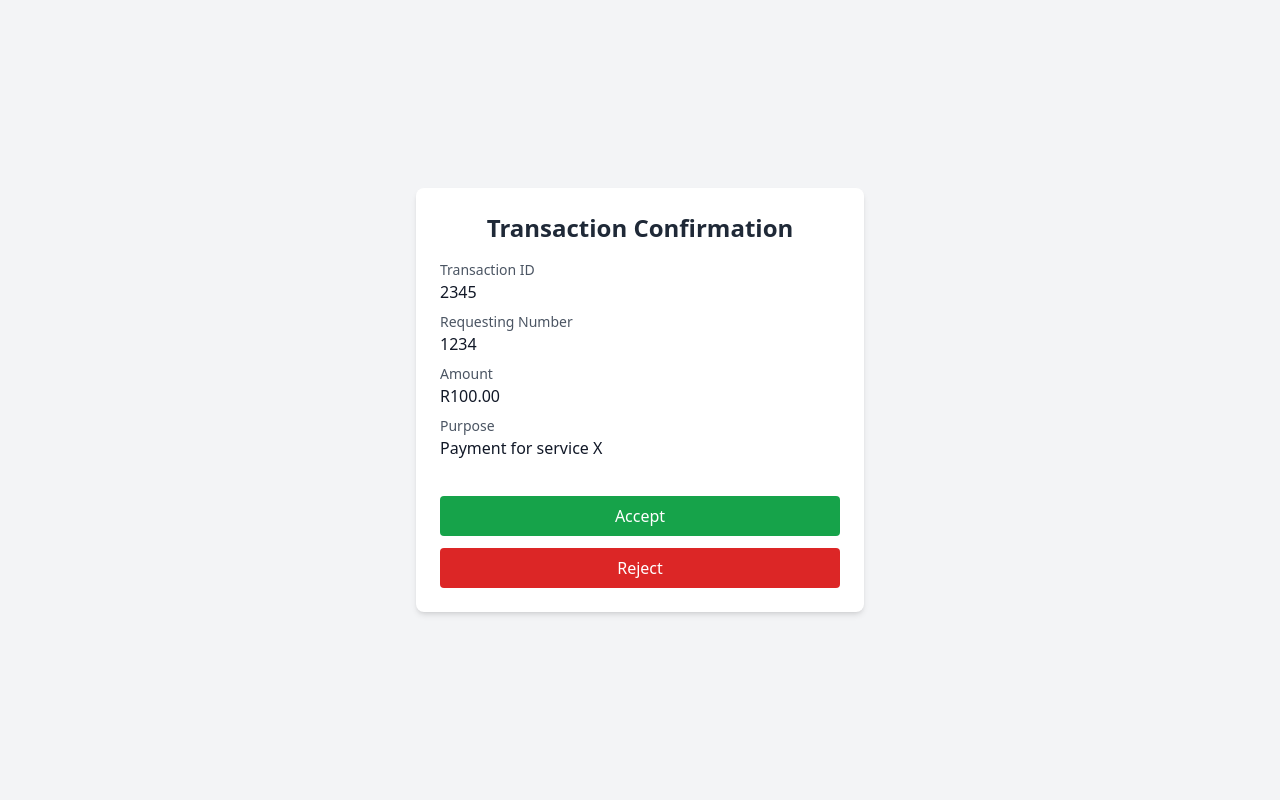
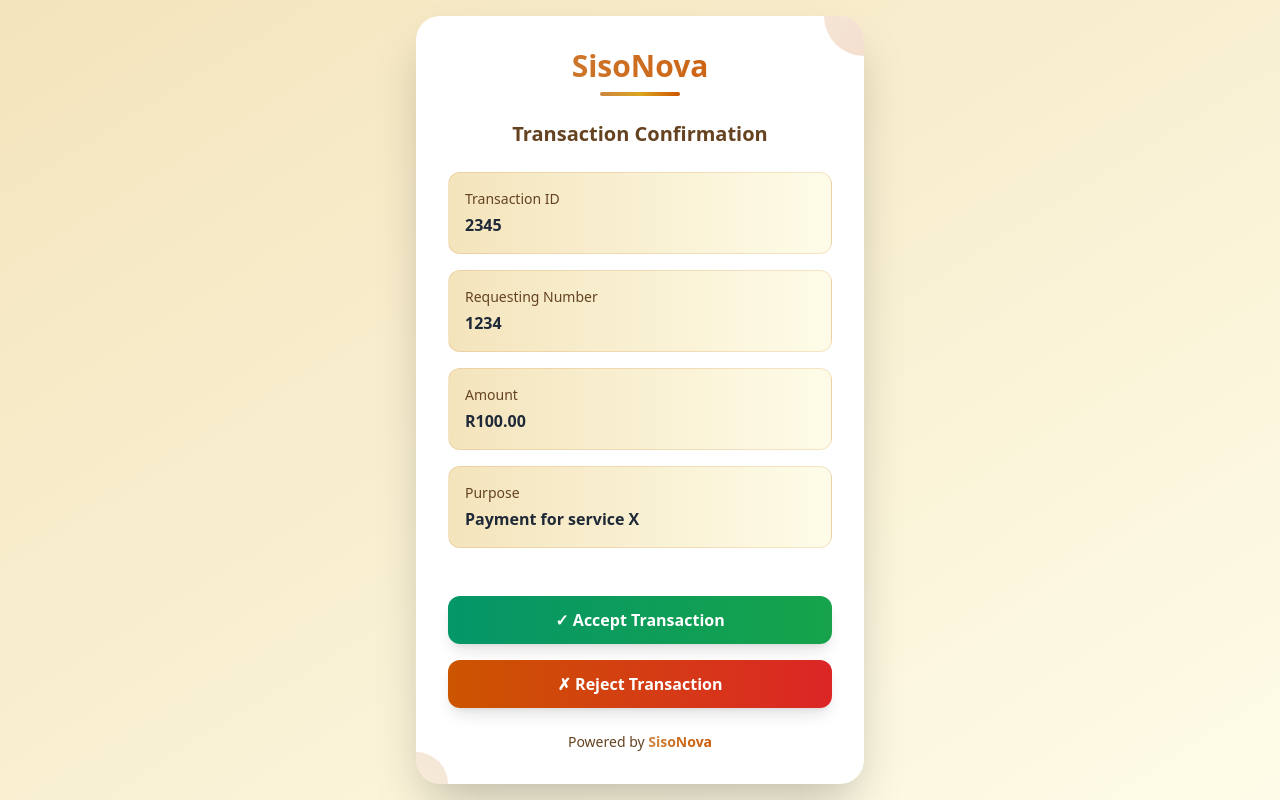
Before and after one commit to Jason-Joannou/SisoNova, a FastAPI app: page /api/v1/transactions/process_transaction in a window 1280 px wide. Run offline with FastAPI, Linux system fonts and the light colour scheme; some libraries are stand-ins or nearby versions.

Commit message:
New styling

```diff
--- a/poc-pivot/app/templates/process-transaction-template.html
+++ b/poc-pivot/app/templates/process-transaction-template.html
@@ -2,44 +2,67 @@
 <html lang="en">
   <head>
     <meta charset="UTF-8" />
-    <title>Transaction Confirmation</title>
+    <title>Transaction Confirmation - SisoNova</title>
     <meta name="viewport" content="width=device-width, initial-scale=1.0" />
     <script src="https://cdn.tailwindcss.com"></script>
+    <script>
+      tailwind.config = {
+        theme: {
+          extend: {
+            colors: {
+              'terracotta': '#CD853F',
+              'burnt-orange': '#CC5500',
+              'warm-yellow': '#DAA520',
+              'deep-brown': '#654321',
+              'sand': '#F4E4BC'
+            }
+          }
+        }
+      }
+    </script>
   </head>
-  <body class="bg-gray-100 flex items-center justify-center min-h-screen">
-    <div class="bg-white shadow-md rounded-lg p-6 max-w-md w-full">
-      <h2 class="text-2xl font-bold text-gray-800 mb-4 text-center">
+  <body class="bg-gradient-to-br from-sand to-yellow-50 flex items-center justify-center min-h-screen p-4">
+    <div class="bg-white shadow-2xl rounded-3xl p-8 max-w-md w-full relative overflow-hidden">
+      <!-- Decorative elements -->
+      <div class="absolute top-0 right-0 w-20 h-20 bg-gradient-to-br from-terracotta to-burnt-orange rounded-full -translate-y-10 translate-x-10 opacity-20"></div>
+      <div class="absolute bottom-0 left-0 w-16 h-16 bg-gradient-to-tr from-warm-yellow to-terracotta rounded-full translate-y-8 -translate-x-8 opacity-20"></div>
+
+      <!-- SisoNova Branding -->
+      <div class="text-center mb-6 relative z-10">
+        <h1 class="text-3xl font-bold bg-gradient-to-r from-terracotta to-burnt-orange bg-clip-text text-transparent mb-2">SisoNova</h1>
+        <div class="w-20 h-1 bg-gradient-to-r from-terracotta via-warm-yellow to-burnt-orange mx-auto rounded-full"></div>
+      </div>
+
+      <h2 class="text-xl font-semibold text-deep-brown mb-6 text-center">
         Transaction Confirmation
       </h2>
 
-      <div class="space-y-2">
-        <div>
-          <p class="text-gray-600 text-sm">Transaction ID</p>
-          <p class="font-medium text-gray-900">{{ transaction.id }}</p>
+      <div class="space-y-4">
+        <div class="bg-gradient-to-r from-sand to-yellow-50 p-4 rounded-xl border border-terracotta/20">
+          <p class="text-deep-brown text-sm font-medium mb-1">Transaction ID</p>
+          <p class="font-bold text-gray-800">{{ transaction.id }}</p>
         </div>
 
-        <div>
-          <p class="text-gray-600 text-sm">Requesting Number</p>
-          <p class="font-medium text-gray-900">
-            {{ transaction.requesting_number }}
-          </p>
+        <div class="bg-gradient-to-r from-sand to-yellow-50 p-4 rounded-xl border border-terracotta/20">
+          <p class="text-deep-brown text-sm font-medium mb-1">Requesting Number</p>
+          <p class="font-bold text-gray-800">{{ transaction.requesting_number }}</p>
         </div>
 
-        <div>
-          <p class="text-gray-600 text-sm">Amount</p>
-          <p class="font-medium text-gray-900">{{ transaction.amount }}</p>
+        <div class="bg-gradient-to-r from-sand to-yellow-50 p-4 rounded-xl border border-terracotta/20">
+          <p class="text-deep-brown text-sm font-medium mb-1">Amount</p>
+          <p class="font-bold text-gray-800">{{ transaction.amount }}</p>
         </div>
 
-        <div>
-          <p class="text-gray-600 text-sm">Purpose</p>
-          <p class="font-medium text-gray-900">{{ transaction.purpose }}</p>
+        <div class="bg-gradient-to-r from-sand to-yellow-50 p-4 rounded-xl border border-terracotta/20">
+          <p class="text-deep-brown text-sm font-medium mb-1">Purpose</p>
+          <p class="font-bold text-gray-800">{{ transaction.purpose }}</p>
         </div>
       </div>
 
       <form
         action="/api/v1/transactions/confirm_transaction"
         method="post"
-        class="mt-6 space-y-3"
+        class="mt-8 space-y-4"
       >
         <input type="hidden" name="txn_id" value="{{ transaction.id }}" />
 
@@ -47,20 +70,25 @@
           type="submit"
           name="decision"
           value="accept"
-          class="w-full bg-green-600 text-white py-2 rounded hover:bg-green-700 transition"
+          class="w-full bg-gradient-to-r from-emerald-600 to-green-600 text-white py-3 rounded-xl hover:from-emerald-700 hover:to-green-700 transition-all duration-300 font-semibold shadow-lg transform hover:scale-105"
         >
-          Accept
+          ✓ Accept Transaction
         </button>
 
         <button
           type="submit"
           name="decision"
           value="reject"
-          class="w-full bg-red-600 text-white py-2 rounded hover:bg-red-700 transition"
+          class="w-full bg-gradient-to-r from-burnt-orange to-red-600 text-white py-3 rounded-xl hover:from-red-600 hover:to-red-700 transition-all duration-300 font-semibold shadow-lg transform hover:scale-105"
         >
-          Reject
+          ✗ Reject Transaction
         </button>
       </form>
+
+      <!-- Footer -->
+      <div class="mt-6 text-center">
+        <p class="text-deep-brown text-sm">Powered by <span class="font-bold bg-gradient-to-r from-terracotta to-burnt-orange bg-clip-text text-transparent">SisoNova</span></p>
+      </div>
     </div>
   </body>
 </html>
```
